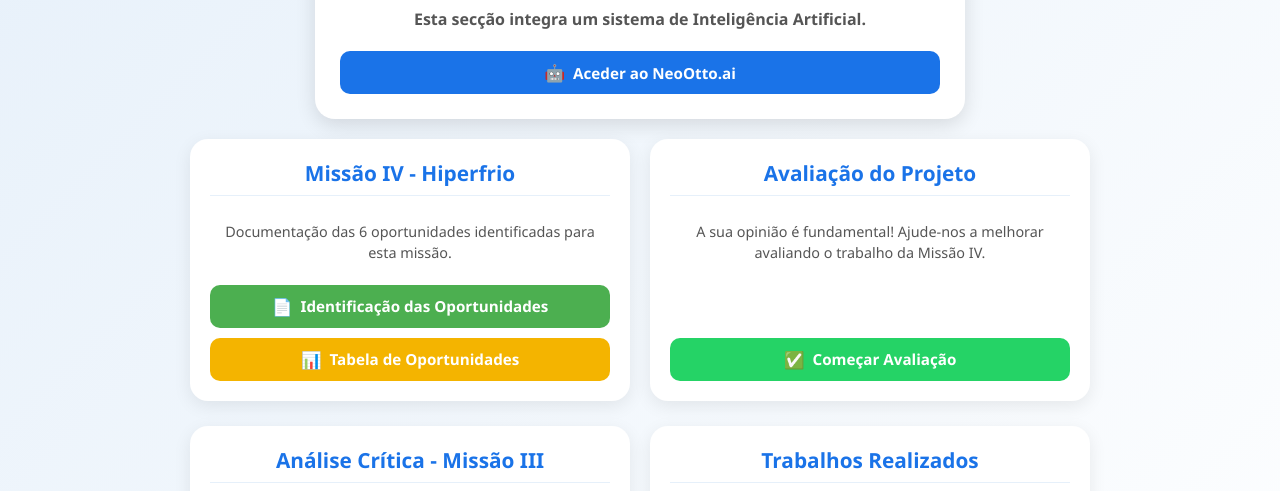
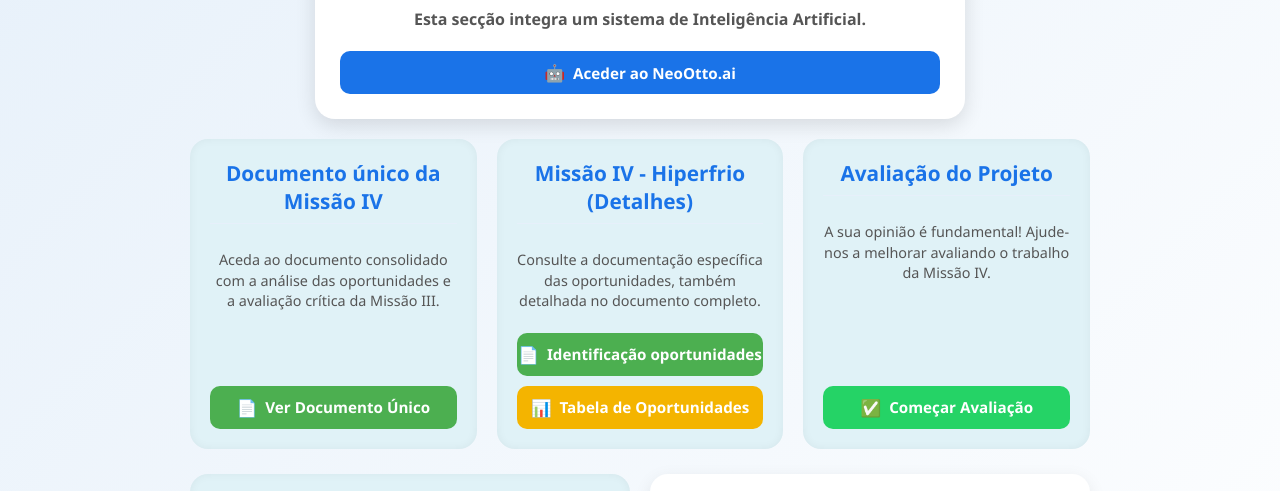
Before and after one commit to Nankov-ai/missao-iv-applied-ai, a plain HTML site: page index.html in a window 1280 px wide. Both pictures are taken after a click on the button "Aceitar e Continuar". Shown: the part 237-728 px from the top of the page. Drawn offline with Linux system fonts and the light colour scheme.

Commit message:
Update index.html

```diff
--- a/index.html
+++ b/index.html
@@ -142,6 +142,7 @@
             max-width: 900px;
             margin-top: 5px;
         }
+        /* Estilos para o grupo de cartões em destaque (Missão IV e Avaliação) - FUNDO REMOVIDO DAQUI */
         .mission-evaluation-group {
             display: grid;
             grid-template-columns: repeat(auto-fit, minmax(280px, 1fr));
@@ -149,6 +150,10 @@
             width: 100%;
             max-width: 900px;
             align-items: stretch;
+            /* REMOVIDO: background-color: #e0f2f7; */
+            /* REMOVIDO: padding: 25px; */
+            /* REMOVIDO: border-radius: 25px; */
+            /* REMOVIDO: box-shadow: inset 0 0 10px rgba(0,0,0,0.05); */
         }
         .card {
             background: white;
@@ -166,6 +171,12 @@
             transform: translateY(-4px);
             box-shadow: 0 8px 22px rgba(0,0,0,0.12);
         }
+        /* Nova classe para o fundo dos cartões destacados individualmente */
+        .card-highlighted-bg {
+            background-color: #e0f2f7; /* O fundo azul clarinho */
+            box-shadow: inset 0 0 10px rgba(0,0,0,0.05); /* Sombra interna sutil */
+        }
+
         .card h2 {
             margin-top: 0;
             margin-bottom: 12px;
@@ -179,12 +190,12 @@
             line-height: 1.4;
             color: #555;
             margin-bottom: 12px;
-            flex-grow: 1;
+            flex-grow: 1; /* Permite que o parágrafo ocupe o espaço */
         }
         .btn {
-            display: flex;
+            display: flex; /* Permite alinhar o conteúdo interno (texto e emoji) */
             align-items: center;
-            justify-content: center;
+            justify-content: center; /* Centra o conteúdo dentro do botão */
             gap: 8px;
             margin-top: 10px;
             padding: 10px 14px;
@@ -194,11 +205,16 @@
             border-radius: 10px;
             font-size: 0.95em;
             font-weight: bold;
-            width: 100%;
+            width: 100%; /* Voltou a ocupar a largura total */
             box-sizing: border-box;
             transition: background 0.25s ease, transform 0.15s ease, box-shadow 0.15s ease;
             white-space: nowrap;
         }
+        /* Classe para alinhar o botão à base em cartões específicos */
+        .btn-align-bottom {
+            margin-top: auto; /* Empurra o botão para o fundo do flex container */
+        }
+
         .btn:hover {
             background-color: #155ab6;
             transform: translateY(-2px);
@@ -321,36 +337,44 @@
             </div>
 
             <div class="mission-evaluation-group">
-                <div class="card">
-                    <h2>Missão IV - Hiperfrio</h2>
-                    <p>Documentação das 6 oportunidades identificadas para esta missão.</p>
-                    <a class="btn btn-doc" href="https://docs.google.com/document/d/1wIU0h6Nd0y9QpjzPKT1SICfnVTZ_IkhSmqBtswI3xho/edit?usp=drive_link" target="_blank">
-                        <span class="emoji">📄</span> Identificação das Oportunidades
+                <div class="card card-highlighted-bg">
+                    <h2>Documento único da Missão IV</h2>
+                    <p>Aceda ao documento consolidado com a análise das oportunidades e a avaliação crítica da Missão III.</p>
+                    <a class="btn btn-doc btn-align-bottom" href="Documento_unico_da_Missao_IV.pdf" target="_blank">
+                        <span class="emoji">📄</span> Ver Documento Único
                     </a>
-                    <a class="btn btn-sheet" href="https://docs.google.com/spreadsheets/d/1PHX-q4BRyXp39ypXhSVlGALbbTqr33K2/edit?usp=drive_link&ouid=105022257334257869932&rtpof=true&sd=true" target="_blank">
+                </div>
+
+                <div class="card card-highlighted-bg">
+                    <h2>Missão IV - Hiperfrio (Detalhes)</h2>
+                    <p>Consulte a documentação específica das oportunidades, também detalhada no documento completo.</p>
+                    <a class="btn btn-doc" href="Identificacao_Oportunidades.pdf" target="_blank">
+                        <span class="emoji">📄</span> Identificação oportunidades
+                    </a>
+                    <a class="btn btn-sheet" href="Tabela_Oportunidades.pdf" target="_blank">
                         <span class="emoji">📊</span> Tabela de Oportunidades
                     </a>
                 </div>
 
-                <div class="card">
+                <div class="card card-highlighted-bg">
                     <h2>Avaliação do Projeto</h2>
                     <p>A sua opinião é fundamental! Ajude-nos a melhorar avaliando o trabalho da Missão IV.</p>
-                    <a class="btn btn-whatsapp" href="https://chat.whatsapp.com/KdILJuUUjX2JffexE92n8E" target="_blank">
+                    <a class="btn btn-whatsapp btn-align-bottom" href="https://chat.whatsapp.com/KdILJuUUjX2JffexE92n8E" target="_blank">
                         <span class="emoji">✅</span> Começar Avaliação
                     </a>
                 </div>
             </div>
 
             <div class="content-section-group">
-                <div class="card">
+                <div class="card card-highlighted-bg">
                     <h2>Análise Crítica - Missão III</h2>
                     <p>Oiça a análise em áudio ou consulte o documento da Missão III.</p>
                     <audio controls>
                         <source src="analise-critica-audio.mp3" type="audio/mpeg">
                         O teu navegador não suporta áudio.
                     </audio>
-                    <a class="btn btn-doc" href="https://docs.google.com/document/d/1On46kvVcUc7xnYIuMA9RpmwBxjzBNrnIG47Ytoc4bSM/edit?usp=drive_link" target="_blank">
-                        <span class="emoji">📄</span> Ver Documento (DOCX)
+                    <a class="btn btn-doc" href="Analise_Critica_Missao_III.pdf" target="_blank">
+                        <span class="emoji">📄</span> Ver Documento (PDF)
                     </a>
                 </div>
 
@@ -371,7 +395,7 @@
         </main>
 
         <footer>
-            <p>&copy; 2025 Missão IV | GT4 Grupo 3 | Fernando Costa I Maria Vieira I Miguel Anim I João Luís I José Gomes I Rui Baltazar</p>
+            <p>&copy; 2025 Missão IV | GT4 Grupo 3 | Fernando Costa I Maria Vieira | Miguel Anim | João Luís | José Gomes | Rui Baltazar</p>
             <p class="ai-footer-notice">Esta aplicação integra componentes de Inteligência Artificial.</p>
         </footer>
     </div>
```
